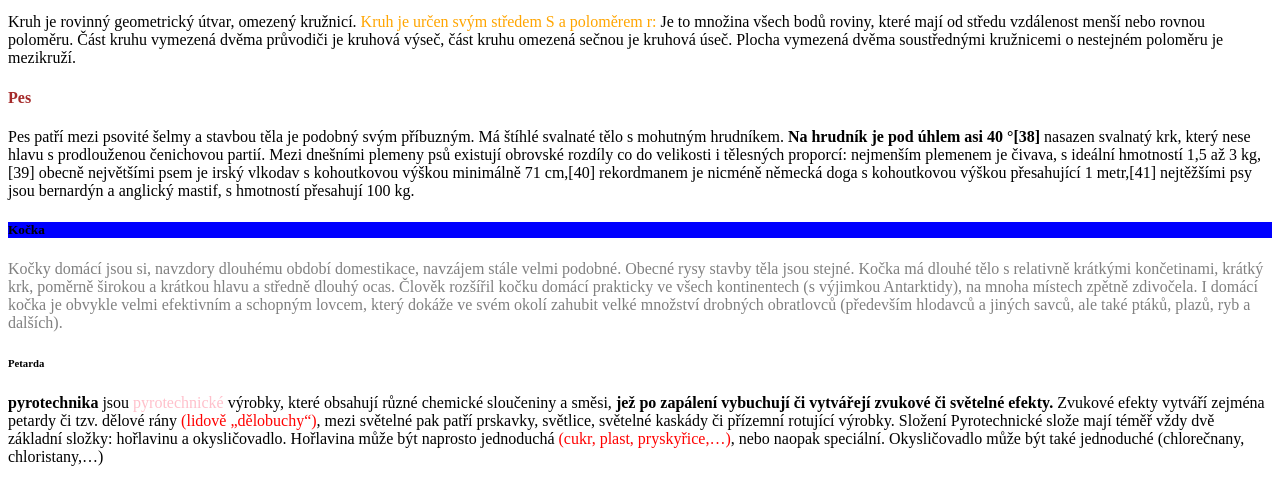
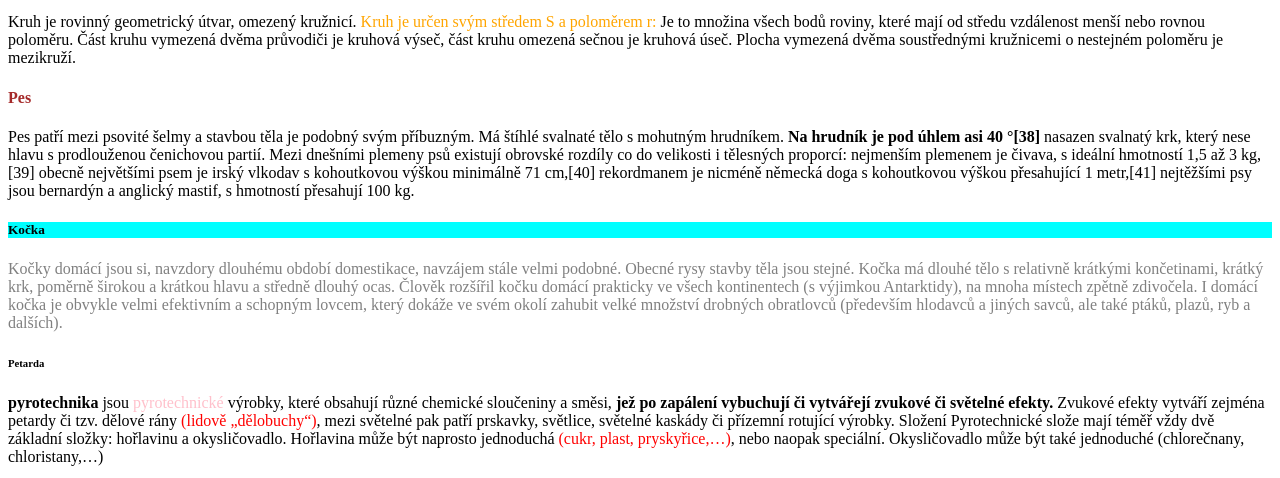
Before and after one commit to KyasJan/test, a plain HTML site: page index.html in a window 1280 px wide. Shown: the part 1927-2405 px from the top of the page. Drawn offline with Linux system fonts and the light colour scheme.

Commit message:
Add files via upload

```diff
--- a/index.html
+++ b/index.html
@@ -71,7 +71,7 @@
 <h4> <font color="brown">Pes</font> </h4>
 
 <p>Pes patří mezi psovité šelmy a stavbou těla je podobný svým příbuzným. Má štíhlé svalnaté tělo s mohutným hrudníkem. <b>Na hrudník je pod úhlem asi 40 °[38]</b> nasazen svalnatý krk, který nese hlavu s prodlouženou čenichovou partií. Mezi dnešními plemeny psů existují obrovské rozdíly co do velikosti i tělesných proporcí: nejmenším plemenem je čivava, s ideální hmotností 1,5 až 3 kg,[39] obecně největšími psem je irský vlkodav s kohoutkovou výškou minimálně 71 cm,[40] rekordmanem je nicméně německá doga s kohoutkovou výškou přesahující 1 metr,[41] nejtěžšími psy jsou bernardýn a anglický mastif, s hmotností přesahují 100 kg.</p>
-<h5 style="background-color: blue;">Kočka</h5>
+<h5 style="background-color: aqua;">Kočka</h5>
 <p> <font color="gray"> Kočky domácí jsou si, navzdory dlouhému období domestikace, navzájem stále velmi podobné. Obecné rysy stavby těla jsou stejné. Kočka má dlouhé tělo s relativně krátkými končetinami, krátký krk, poměrně širokou a krátkou hlavu a středně dlouhý ocas. Člověk rozšířil kočku domácí prakticky ve všech kontinentech (s výjimkou Antarktidy), na mnoha místech zpětně zdivočela. I domácí kočka je obvykle velmi efektivním a schopným lovcem, který dokáže ve svém okolí zahubit velké množství drobných obratlovců (především hlodavců a jiných savců, ale také ptáků, plazů, ryb a dalších).</font> </p>
 <h6> <b>Petarda</b> </h6>
 <p> <b>pyrotechnika</b> jsou <font color="pink">pyrotechnické</font> výrobky, které obsahují různé chemické sloučeniny a směsi, <b>jež po zapálení vybuchují či vytvářejí zvukové či světelné efekty.</b>
```
